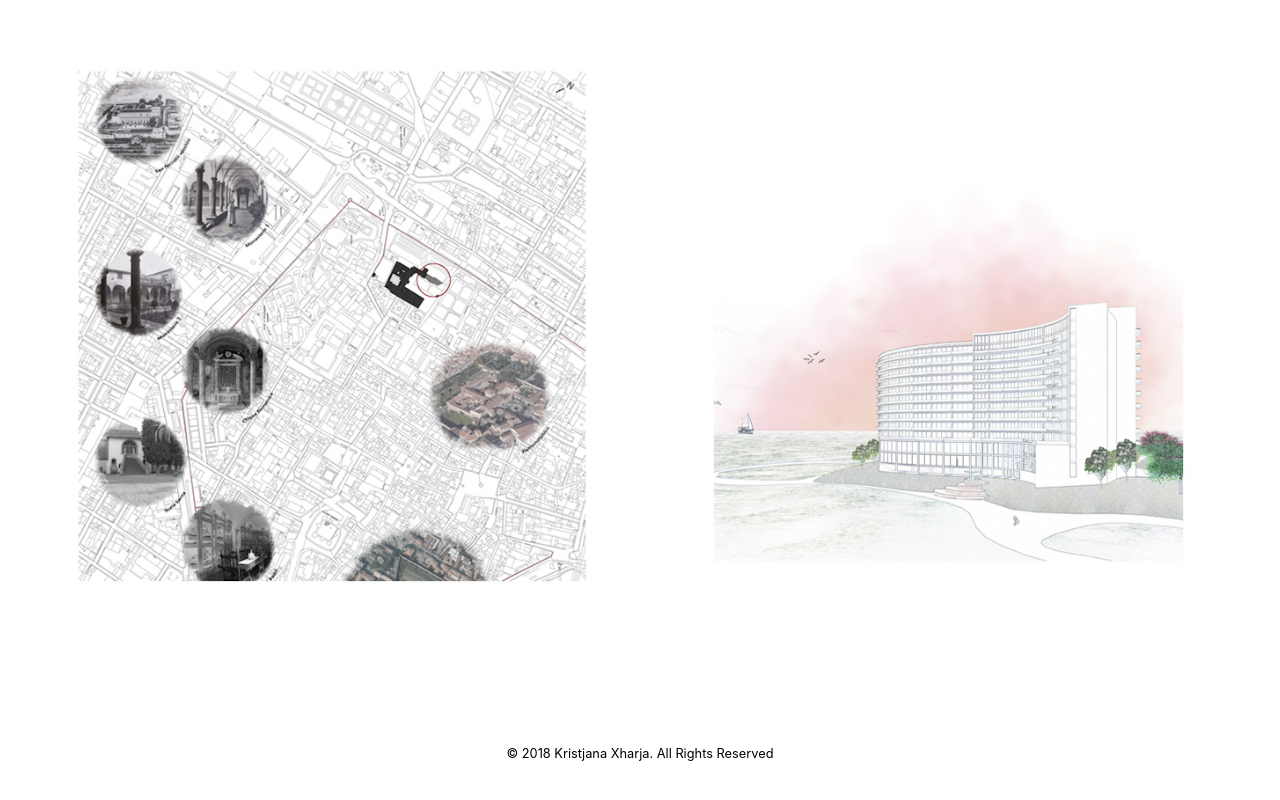
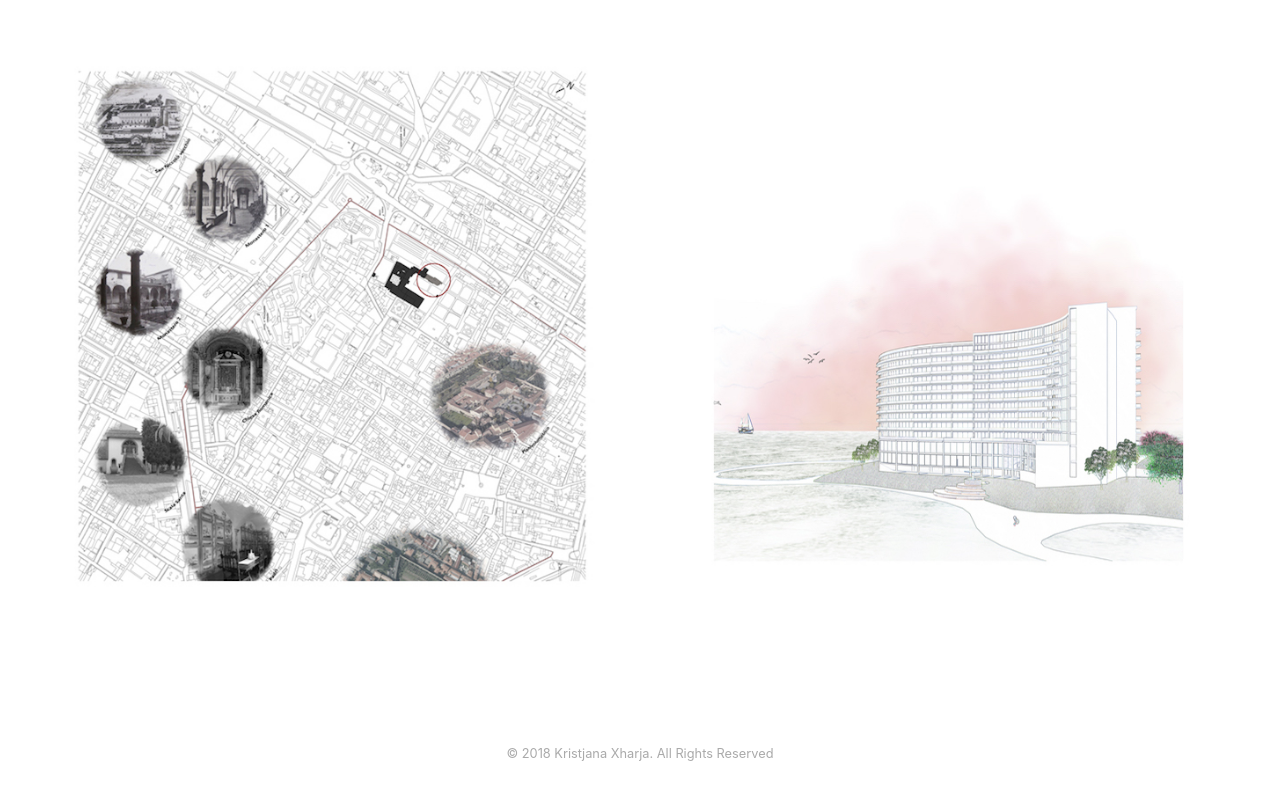
Before and after one commit to eneax/krix-portfolio, a React (Create React App) app: page /projects in a window 1280 px wide. Shown: the part 871-1671 px from the top of the page. Built offline with nearby package versions, Linux system fonts and the light colour scheme.

Commit message:
Update Footer color

```diff
--- a/src/components/Footer.js
+++ b/src/components/Footer.js
@@ -3,7 +3,7 @@ import React from 'react';
 const Footer = () => {
   return (
     <footer className="mt3 mb2 pv5 ph3 ph5-m ph6-l">
-      <small className="db tc">© 2018 Kristjana Xharja. All Rights Reserved</small>
+      <small className="db tc light-silver">© 2018 Kristjana Xharja. All Rights Reserved</small>
     </footer>
   )
 }
```
